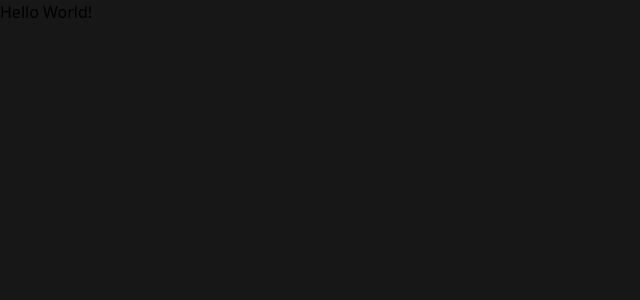
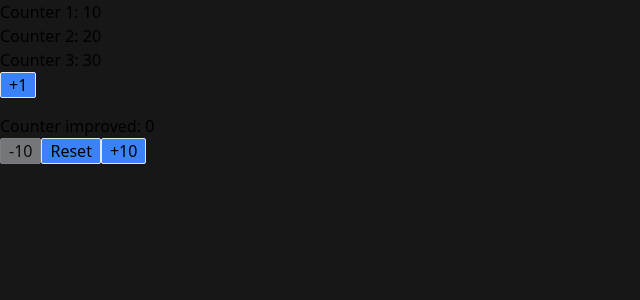
Before and after one commit to diego-gonzales/cfh-react-monorepo, a React (Vite) app in the folder packages/03-hooks-app/: page / in a window 1280 px wide. Shown: the top 300 px of the page, without its empty margins (0-640 px from the left). Built offline with nearby package versions, Linux system fonts and the light colour scheme.

Commit message:
trying useState

```diff
--- a/packages/03-hooks-app/src/App.tsx
+++ b/packages/03-hooks-app/src/App.tsx
@@ -1,7 +1,16 @@
+import { Counter } from './components/Counter'
+import { CounterImproved } from './components/CounterImproved'
+
 function App() {
   return (
     <>
-      <div>Hello World!</div>
+      <div className="mb-4">
+        <Counter />
+      </div>
+
+      <div>
+        <CounterImproved />
+      </div>
     </>
   )
 }
--- /dev/null
+++ b/packages/03-hooks-app/src/components/Button.tsx
@@ -0,0 +1,14 @@
+interface Props extends React.ButtonHTMLAttributes<HTMLButtonElement> {
+  children: React.ReactNode
+}
+
+export const Button = (props: Props) => {
+  return (
+    <button
+      className="border rounded-sm px-2 bg-blue-500 hover:bg-blue-800 disabled:bg-gray-300 disabled:cursor-not-allowed disabled:hover:bg-gray-300 disabled:opacity-50"
+      {...props}
+    >
+      {props.children}
+    </button>
+  )
+}
--- /dev/null
+++ b/packages/03-hooks-app/src/components/Counter.tsx
@@ -0,0 +1,26 @@
+import { useState } from 'react'
+import { Button } from './Button'
+
+export const Counter = () => {
+  const [myState, setMyState] = useState({
+    counter1: 10,
+    counter2: 20,
+    counter3: 30,
+  })
+
+  const handleClick = () => {
+    setMyState((prevState) => {
+      return { ...prevState, counter1: prevState.counter1 + 1 }
+    })
+  }
+
+  return (
+    <>
+      <h1>Counter 1: {myState.counter1}</h1>
+      <h1>Counter 2: {myState.counter2}</h1>
+      <h1>Counter 3: {myState.counter3}</h1>
+
+      <Button onClick={handleClick}>+1</Button>
+    </>
+  )
+}
--- /dev/null
+++ b/packages/03-hooks-app/src/components/CounterImproved.tsx
@@ -0,0 +1,18 @@
+import { useCounter } from '../hooks/useCounter'
+import { Button } from './Button'
+
+export const CounterImproved = () => {
+  const { counter, increment, decrement, reset } = useCounter()
+  const factor = 10
+
+  return (
+    <>
+      <h1>Counter improved: {counter}</h1>
+      <Button onClick={() => decrement(factor)} disabled={counter === 0}>
+        -{factor}
+      </Button>
+      <Button onClick={reset}>Reset</Button>
+      <Button onClick={() => increment(factor)}>+{factor}</Button>
+    </>
+  )
+}
--- /dev/null
+++ b/packages/03-hooks-app/src/hooks/useCounter.ts
@@ -0,0 +1,20 @@
+import { useState } from 'react'
+
+export const useCounter = (initialValue: number = 0) => {
+  const [counter, setCounter] = useState(initialValue)
+
+  const increment = (value: number = 1) => {
+    setCounter(counter + value)
+  }
+
+  const decrement = (value: number = 1) => {
+    if (counter === 0) return
+    setCounter(counter - value)
+  }
+
+  const reset = () => {
+    setCounter(initialValue)
+  }
+
+  return { counter, increment, decrement, reset }
+}
```
